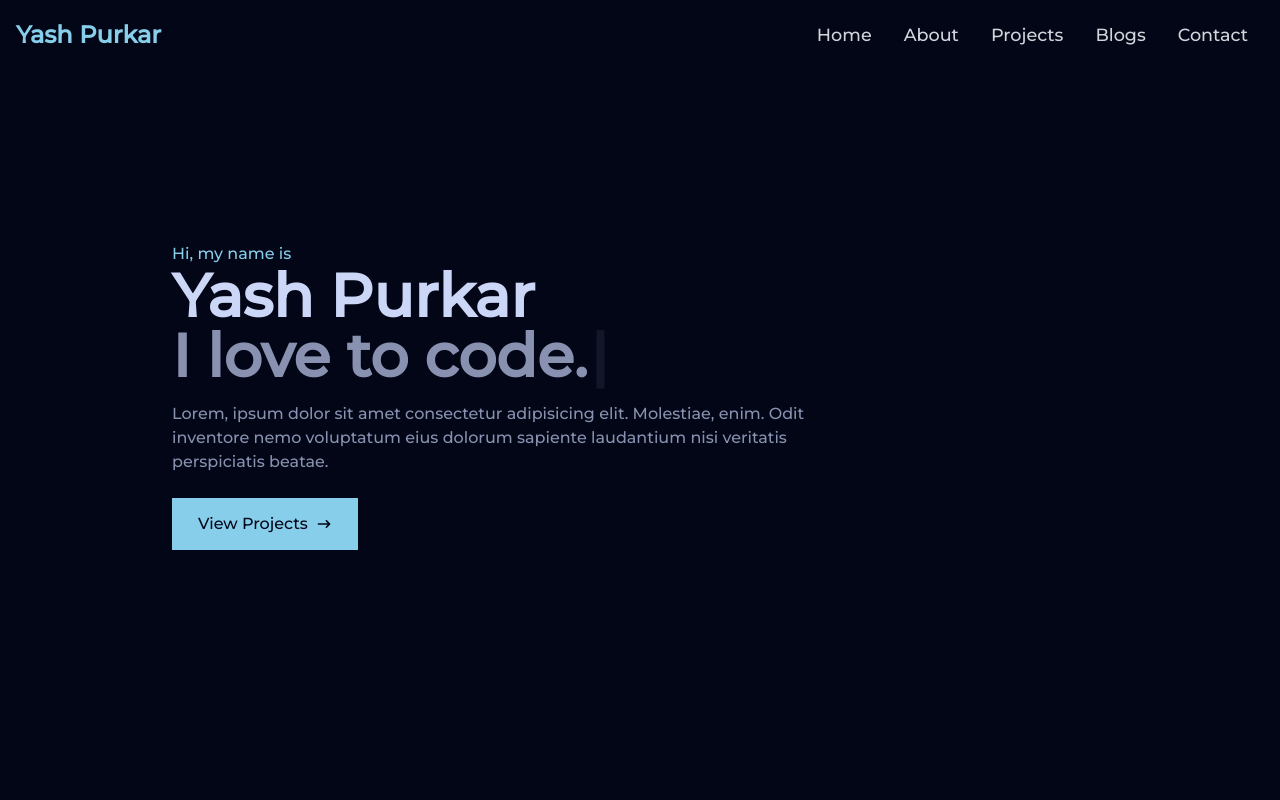
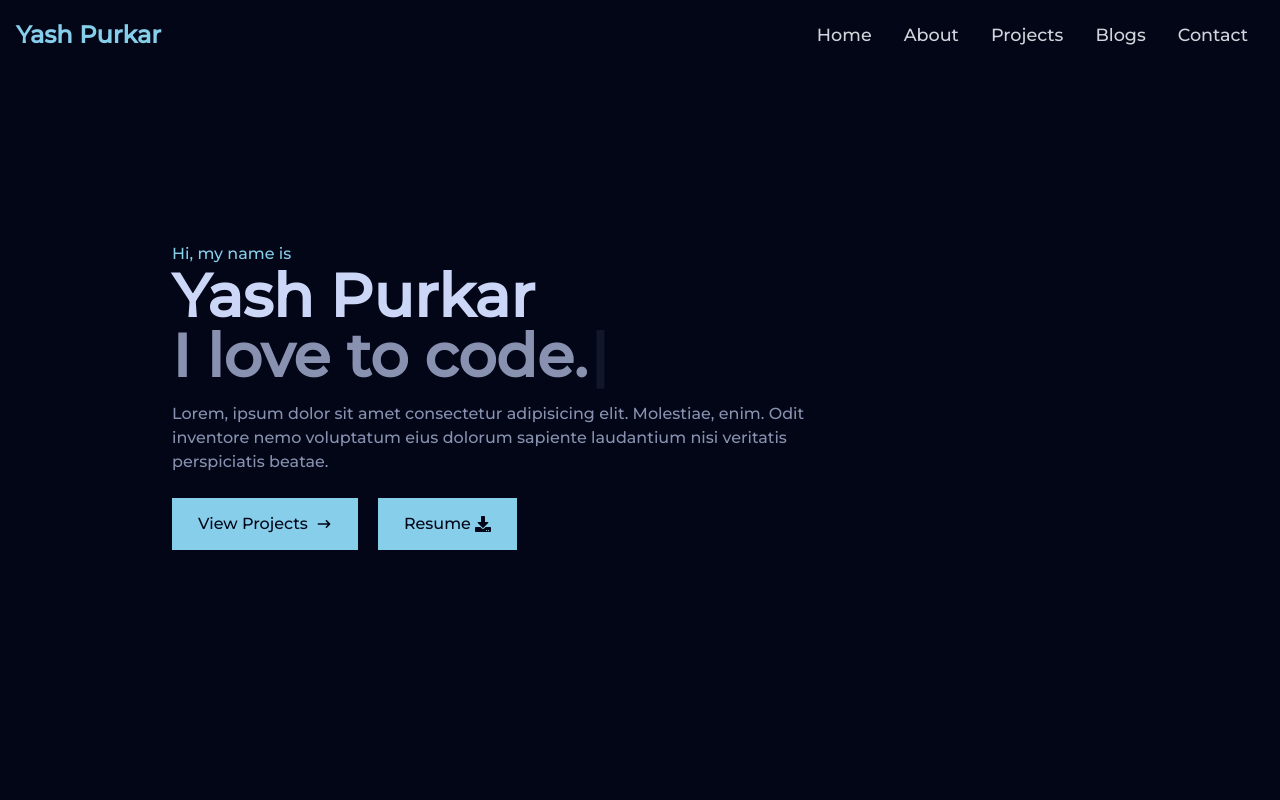
Before and after one commit to yash-purkar/react-portfolio, a React (Create React App) app: page / in a window 1280 px wide. Shown: the top 800 px of the page. Built offline with nearby package versions, Linux system fonts and the light colour scheme; the HTML template or start-up script is replaced by a standard one.

Commit message:
feat: resume download

```diff
--- a/src/Components/Header.js
+++ b/src/Components/Header.js
@@ -1,8 +1,9 @@
 import React from 'react'
+import { FaDownload } from 'react-icons/fa'
 import { HiArrowNarrowRight } from 'react-icons/hi'
 import { Link } from 'react-scroll'
 import { useTypewriter, Cursor } from 'react-simple-typewriter'
-
+import resume from '../assets/yashpurkar.pdf'
 
 export const Header = () => {
   const [text] = useTypewriter({
@@ -19,14 +20,19 @@ export const Header = () => {
           <span><Cursor /></span>
         </h2>
         <p className='text-[#8892b0] py-4 max-w-[700px] '>Lorem, ipsum dolor sit amet consectetur adipisicing elit. Molestiae, enim. Odit inventore nemo voluptatum eius dolorum sapiente laudantium nisi veritatis perspiciatis beatae.</p>
-        <div>
+        <div className='flex gap-5'>
           <Link to="home-projects" smooth={true} duration={500}>
             <button className='group bg-[#87CEEB] border-2  border-[#87CEEB] text-slate-950 px-6 py-3 my-2 flex items-center duration-200'>
               View Projects
               <span className='ml-2 group-hover:rotate-90 duration-300'><HiArrowNarrowRight /></span>
             </button>
           </Link>
+          <a href={resume} download={true} className='bg-[#87CEEB] border-2  border-[#87CEEB] text-slate-950 px-6 py-3 my-2 flex items-center duration-200'>
+            Resume <FaDownload className='ml-1' />
+
+          </a>
         </div>
+
       </div>
 
     </div>
```
Also changed, not shown: 1 other file (tests, documents, lock files or other folders).
